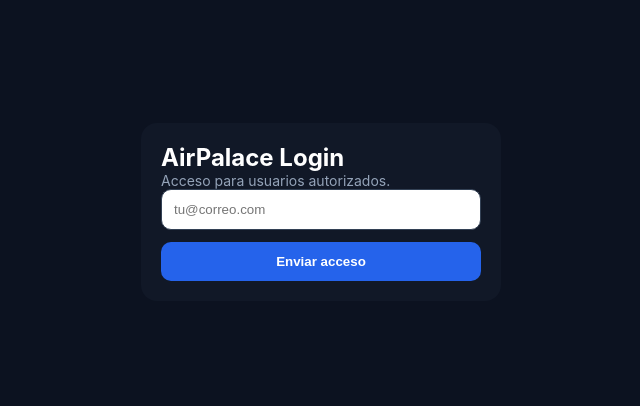
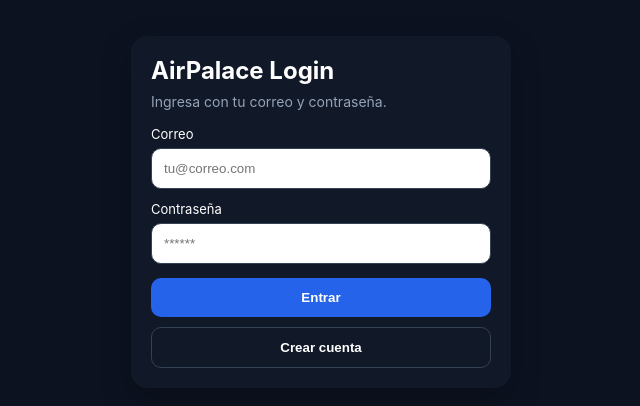
Before and after one commit to CapWoolrich/airpalace-flight-ops, a React (Vite) app: page / in a window 1280 px wide. Shown: the part 188-594 px from the top of the page, without its empty margins (319-959 px from the left). Built offline with nearby package versions, Linux system fonts and the light colour scheme; no server answers.

Commit message:
Update AuthGate.jsx

```diff
--- a/src/AuthGate.jsx
+++ b/src/AuthGate.jsx
@@ -3,8 +3,11 @@ import { supabase } from "./supabase";
 
 export default function AuthGate({ children }) {
   const [session, setSession] = useState(null);
+  const [mode, setMode] = useState("login"); // login | signup
   const [email, setEmail] = useState("");
+  const [password, setPassword] = useState("");
   const [msg, setMsg] = useState("");
+  const [loading, setLoading] = useState(false);
 
   useEffect(() => {
     supabase.auth.getSession().then(({ data }) => {
@@ -14,17 +17,42 @@ export default function AuthGate({ children }) {
     const {
       data: { subscription },
     } = supabase.auth.onAuthStateChange((_event, session) => {
-      setSession(session);
+      setSession(session ?? null);
     });
 
     return () => subscription.unsubscribe();
   }, []);
 
-  async function signIn(e) {
+  async function handleSubmit(e) {
     e.preventDefault();
-    setMsg("Enviando acceso...");
-    const { error } = await supabase.auth.signInWithOtp({ email });
-    setMsg(error ? error.message : "Revisa tu correo para entrar.");
+    setMsg("");
+    setLoading(true);
+
+    try {
+      if (mode === "signup") {
+        const { error } = await supabase.auth.signUp({
+          email,
+          password,
+        });
+
+        if (error) throw error;
+
+        setMsg("Cuenta creada. Si tu proyecto exige confirmación por email, revisa tu correo. Si no, ya puedes iniciar sesión.");
+      } else {
+        const { error } = await supabase.auth.signInWithPassword({
+          email,
+          password,
+        });
+
+        if (error) throw error;
+
+        setMsg("Sesión iniciada correctamente.");
+      }
+    } catch (err) {
+      setMsg(err.message || "Ocurrió un error.");
+    } finally {
+      setLoading(false);
+    }
   }
 
   async function signOut() {
@@ -45,23 +73,31 @@ export default function AuthGate({ children }) {
         }}
       >
         <form
-          onSubmit={signIn}
+          onSubmit={handleSubmit}
           style={{
             width: "100%",
-            maxWidth: 360,
+            maxWidth: 380,
             background: "#111827",
             padding: 20,
             borderRadius: 16,
+            boxShadow: "0 10px 30px rgba(0,0,0,.25)",
           }}
         >
-          <h2 style={{ marginTop: 0 }}>AirPalace Login</h2>
-          <p style={{ color: "#94a3b8", fontSize: 14 }}>
-            Acceso para usuarios autorizados.
+          <h2 style={{ marginTop: 0, marginBottom: 8 }}>AirPalace Login</h2>
+
+          <p style={{ color: "#94a3b8", fontSize: 14, marginBottom: 16 }}>
+            {mode === "login"
+              ? "Ingresa con tu correo y contraseña."
+              : "Crea una cuenta con correo y contraseña."}
           </p>
 
+          <label style={{ display: "block", fontSize: 13, marginBottom: 6 }}>
+            Correo
+          </label>
           <input
             type="email"
             required
+            autoComplete="email"
             value={email}
             onChange={(e) => setEmail(e.target.value)}
             placeholder="tu@correo.com"
@@ -72,11 +108,35 @@ export default function AuthGate({ children }) {
               border: "1px solid #334155",
               marginBottom: 12,
               outline: "none",
+              boxSizing: "border-box",
+            }}
+          />
+
+          <label style={{ display: "block", fontSize: 13, marginBottom: 6 }}>
+            Contraseña
+          </label>
+          <input
+            type="password"
+            required
+            minLength={6}
+            autoComplete={mode === "login" ? "current-password" : "new-password"}
+            value={password}
+            onChange={(e) => setPassword(e.target.value)}
+            placeholder="******"
+            style={{
+              width: "100%",
+              padding: 12,
+              borderRadius: 10,
+              border: "1px solid #334155",
+              marginBottom: 14,
+              outline: "none",
+              boxSizing: "border-box",
             }}
           />
 
           <button
             type="submit"
+            disabled={loading}
             style={{
               width: "100%",
               padding: 12,
@@ -86,12 +146,44 @@ export default function AuthGate({ children }) {
               color: "#fff",
               fontWeight: 700,
               cursor: "pointer",
+              opacity: loading ? 0.75 : 1,
             }}
           >
-            Enviar acceso
+            {loading
+              ? "Procesando..."
+              : mode === "login"
+              ? "Entrar"
+              : "Crear cuenta"}
           </button>
 
-          {msg && <p style={{ fontSize: 13, color: "#cbd5e1" }}>{msg}</p>}
+          <button
+            type="button"
+            onClick={() => {
+              setMode(mode === "login" ? "signup" : "login");
+              setMsg("");
+            }}
+            style={{
+              width: "100%",
+              marginTop: 10,
+              padding: 12,
+              borderRadius: 10,
+              border: "1px solid #334155",
+              background: "transparent",
+              color: "#fff",
+              fontWeight: 600,
+              cursor: "pointer",
+            }}
+          >
+            {mode === "login"
+              ? "Crear cuenta"
+              : "Ya tengo cuenta, iniciar sesión"}
+          </button>
+
+          {msg && (
+            <p style={{ fontSize: 13, color: "#cbd5e1", marginTop: 12 }}>
+              {msg}
+            </p>
+          )}
         </form>
       </div>
     );
```
